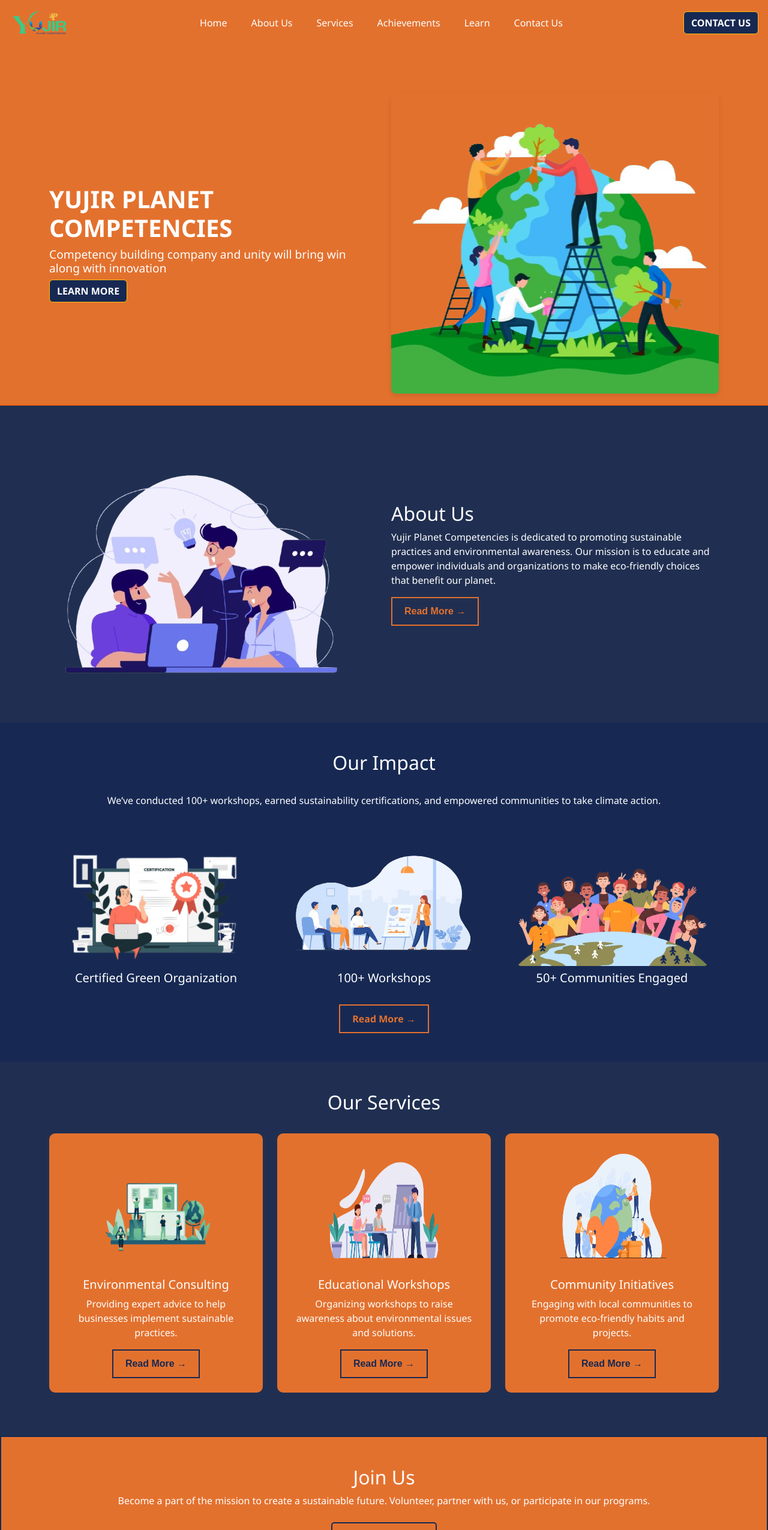
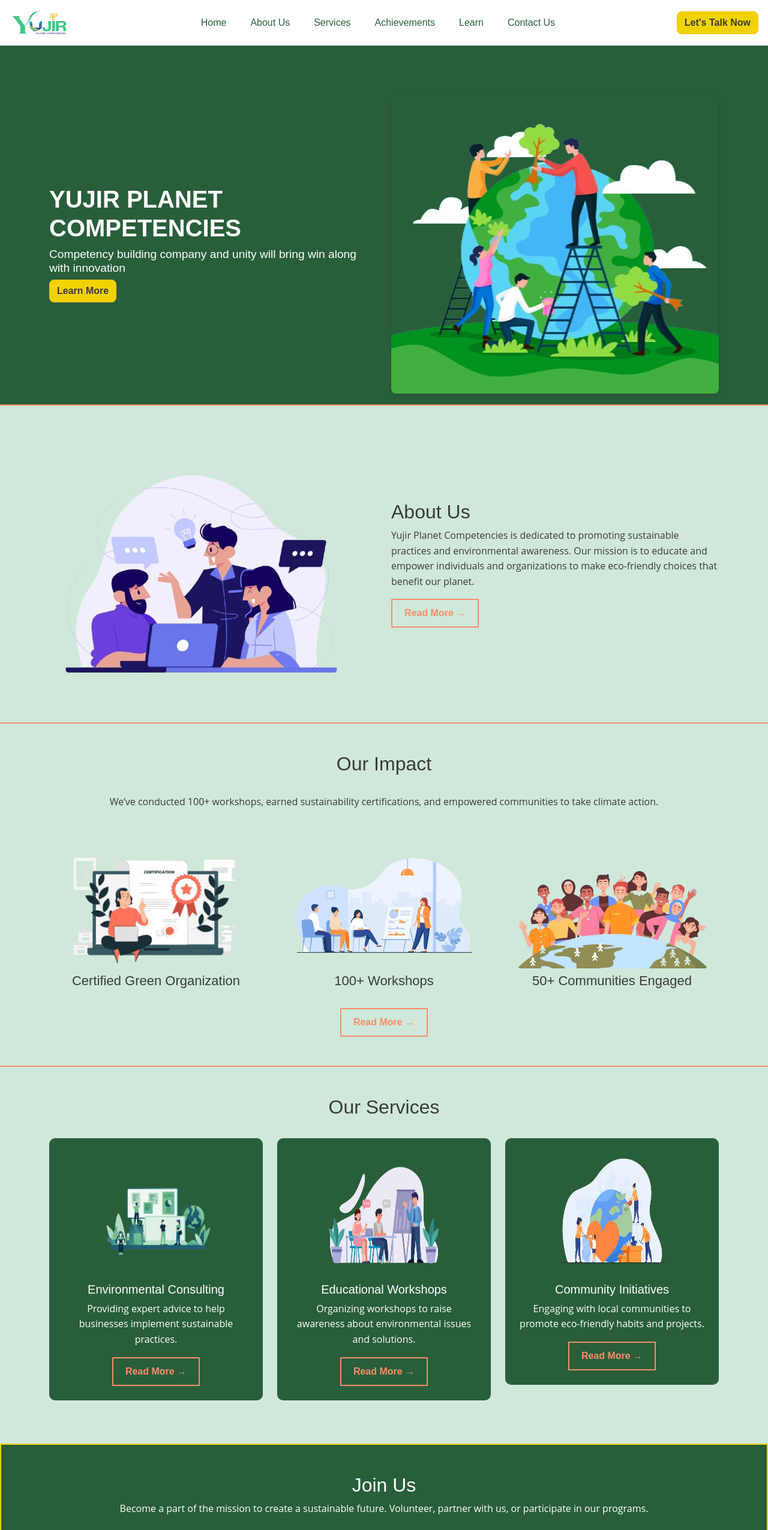
Before and after one commit to AdwaitaShinde/YPC-Website2, a plain HTML site: page index.html in a window 1280 px wide. Shown: the top 2550 px of the page at 60% size. Drawn offline with nearby package versions, Linux system fonts and the light colour scheme.

Commit message:
set size and color of lading page

```diff
--- a/css/style.css
+++ b/css/style.css
@@ -3,33 +3,57 @@
   background-color: #e3712e
 } */
 
+
+:root {
+  --primary-green: #295E3B;
+  --light-green: #CFE8DA;
+  --accent-yellow: #F1D302;
+  --accent-orange: #F78E69;
+  --text-dark: #3A3A3A;
+  --white: #FFFFFF;
+  --font-primary: 'Poppins', sans-serif;
+  --font-secondary: 'Open Sans', sans-serif;
+}
+
 html, body {
       height: 100%;
       margin: 0;
       padding: 0;
-      font-family: 'Segoe UI', sans-serif;
     }
 
 body {
       display: flex;
       flex-direction: column;
+      font-family: var(--font-primary);
     }
 
 main {
       flex: 1;
     }
 
+body p{
+  font-family: var(--font-secondary);
+  font-size: 16px;
+  line-height: 1.6;
+}
+
+body h3{
+  font-size: 22px;
+}
+}
+
 /* Navbar */
 .navbar {
-  background-color: #e3712e
+  background-color: var(--light-green);
+  font-size: 18PX;
 }
 
 .navbar-brand {
-  color: white !important;
+  color: var(--primary-green) !important;
 }
 
 .custom-link .nav-link {
-  color: white !important;
+  color: var(--primary-green) !important;
   font-weight: 500;
   margin: 0 12px;
   text-decoration: none;
@@ -42,7 +66,7 @@ main {
 .nav-link:active,
 .nav-link.show,
 .nav-item.active .nav-link {
-  color: white !important;
+  color: var(--primary-green) !important;
 }
 
 .custom-link .nav-link::after {
@@ -52,7 +76,7 @@ main {
   left: 0;
   width: 0;
   height: 2px;
-  background-color: white;
+  background-color: var(--primary-green);
   transition: width 0.3s ease;
 }
 
@@ -62,32 +86,31 @@ main {
 
 /* contact button */
 .contact-btn {
-  background-color: #172953;
-  color: white;
+  background-color: var(--accent-yellow);
+  color: var(--text-dark);
   font-weight: bold;
   transition: all 0.3s ease;
   transform: scale(1);
+  border-radius: 8px;
 }
 
 .contact-btn:hover {
-  background-color: #1c2c53;
+  background-color: var(--accent-yellow);
   transform: scale(1.1);
-  color: white;
 }
 
 .contact-btn:active {
-  background-color: #1c2c53;
-  color: white;
+  background-color: var(--accent-yellow);
 }
 
 
 /* Hero Section */
 .hero-section {
-      background-color: #e3712e;
+      background-color: var(--primary-green);
       color: white;
       padding: 80px 20px;
       height: 600px;
-      border-bottom: 2px solid #ee6516;
+      border-bottom: 2px solid var(--accent-orange);
     }
 
 .main-heading {
@@ -107,117 +130,49 @@ main {
     }
 
 
-.about-btn {
+.read-more-btn {
   display: inline-block;
   padding: 10px 20px;
-  border: 2px solid #e3712e;
-  color: #e3712e;
+  border: 2px solid var(--accent-orange);
+  color: var(--accent-orange);
   font-weight: bold;
   text-decoration: none;
   transition: all 0.3s ease;
   font-family: Arial, sans-serif;
 }
 
-.about-btn:hover {
-  background-color: #e3712e;
+.read-more-btn:hover {
+  background-color: #fa8960;
   color: white;
 }
 
-.about-btn:active {
-  background-color: #c44e1a;
-  color: white;
-}
-
-.impact-section {
-  background-color: #172953;
-  color: white;
-}
-
-.mission-btn {
-  display: inline-block;
-  padding: 10px 20px;
-  border: 2px solid #e3712e;
-  color: #e3712e;
-  font-weight: bold;
-  text-decoration: none;
-  transition: all 0.3s ease;
-}
-
-.mission-btn:hover {
-  background-color: #e3712e;
-  color: white;
-}
-
-.mission-btn:active {
-  background-color: #c44e1a;
-  color: white;
-}
-
-
-.service-btn {
-  display: inline-block;
-  padding: 10px 20px;
-  border: 2px solid #172953;
-  color: #172953;
-  font-weight: bold;
-  text-decoration: none;
-  transition: all 0.3s ease;
-  font-family: Arial, sans-serif;
-}
-
-.service-btn:hover {
-  background-color: #172953;;
-  color: white;
-}
-
-.service-btn:active {
-  background-color: #172953;
+.read-more-btn:active {
+  background-color: #fa8960;
   color: white;
 }
 
 
 .about-section {
-  background-color: #202f51;
-  color: white;
+  background-color: var(--light-green);
+  color: var(--text-dark);
+  border-bottom: 2px solid var(--accent-orange);
 }
 
-.learn-section {
-  background-color: #172953;
-}
-
-.learn-btn {
-  display: inline-block;
-  padding: 10px 20px;
-  border: 2px solid #e3712e;
-  color: #e3712e;
-  font-weight: bold;
-  text-decoration: none;
-  transition: all 0.3s ease;
-  margin-top: 10px;
-}
-
-.learn-btn:hover {
-  background-color: #e3712e;
-  color: white;
-}
-
-.learn-btn:active {
-  background-color: #c44e1a;
-  color: white;
-}
-
-.learn-image{
-  height: 300px;
-  width: 300px;
+.impact-section {
+  background-color: var(--light-green);
+  color: var(--text-dark);
+  border-bottom: 2px solid var(--accent-orange);
 }
 
 .services-section {
-  background-color: #202f51;
+  background-color: var(--light-green);
+  color: var(--text-dark);
+
 }
 
 
 .service-card {
-  background-color: #e3712e;
+  background-color: var(--primary-green);
   border-radius: 10px;
   transition: transform 0.3s ease;
 }
@@ -234,15 +189,27 @@ main {
 
 
 
+
+
+.learn-section {
+  background-color: var(--light-green);
+  color: var(--text-dark)
+}
+
+.learn-image{
+  height: 300px;
+  width: 300px;
+}
+
 .join-section {
-  background-color: #e3712e;
-  border: 2px solid #172953;
+  background-color: var(--primary-green);
+  border: 2px solid var(--accent-yellow);
 }
 
 .join-btn {
   display: inline-block;
   padding: 12px 25px;
-  border: 2px solid #172953;
+  border: 2px solid var(--accent-yellow);
   color: white;
   font-weight: bold;
   text-decoration: none;
@@ -251,12 +218,12 @@ main {
 }
 
 .join-btn:hover {
-  background-color: #172953;
-  color: white;
+  background-color: var(--accent-yellow);
+  color: var(--text-dark);
 }
 
 .join-btn:active {
-  background-color: #172953;
+  background-color: var(--accent-yellow);
   color: white;
 }
 
@@ -278,13 +245,13 @@ main {
 }
 
 .hero-contact-form {
-  background-color: #e3712e;
+  background-color: var(--primary-green);
   color: white;
 }
 
 .home-contact-btn {
   background-color: transparent;
-  border: 2px solid #172953;
+  border: 2px solid var(--accent-yellow);
   color:white;
   font-weight: bold;
   padding: 10px 20px;
@@ -294,12 +261,12 @@ main {
 }
 
 .home-contact-btn:hover {
-  background-color: #172953;
-  color: white;
+  background-color: var(--accent-yellow);
+  color: var(--text-dark);
 }
 
 .home-contact-btn:active {
-  background-color: #172953;
+  background-color: var(--accent-yellow);
   color: white;
 }
 
@@ -433,7 +400,7 @@ width: 400px;
 
 /* contact page */
 .contact-page-intro-section{
-      background-color: #e3712e;
+      background-color: var(--primary-green);
       color: white;
     }
 
--- a/index.html
+++ b/index.html
@@ -33,7 +33,7 @@
 
       </ul>
     </div>
-    <a class="btn btn-warning ms-auto contact-btn" href="contact.html">CONTACT US</a>
+    <a class="btn btn-warning ms-auto contact-btn" href="contact.html">Let's Talk Now</a>
   </nav>
 
 <main>
@@ -43,8 +43,9 @@
         <div class="row align-items-center">
           <div class="col-md-6 text-center text-md-start mb-4 mb-md-0">
             <h1 class="main-heading">YUJIR PLANET COMPETENCIES</h1>
-            <h5 class="sub-heading">Competency building company and unity will bring win along with innovation</h5>
-            <a class="btn btn-warning ms-auto contact-btn" href="contact.html">LEARN MORE</a>
+            <h2 class="sub-heading">Competency building company and unity will bring win along with innovation</h2>
+            <a class="btn btn-warning ms-auto contact-btn" href="contact.html">Learn More</a>
+
           </div>
           <div class="col-md-6">
             <img src="images/hero.png" alt="Building image" class="img-fluid" />
@@ -65,7 +66,7 @@
         <p>
           Yujir Planet Competencies is dedicated to promoting sustainable practices and environmental awareness. Our mission is to educate and empower individuals and organizations to make eco-friendly choices that benefit our planet.
         </p>
-<a class="about-btn" href="about.html">
+<a class="about-btn read-more-btn" href="about.html">
   <span>Read More</span> &rarr;
 </a>      </div>
     </div>
@@ -74,7 +75,7 @@
 
 <!-- Impact-section -->
 <section class="impact-section py-5">
-  <div class="container text-center text-white">
+  <div class="container text-center">
     <h2>Our Impact</h2>
     <br>
     <p>We’ve conducted 100+ workshops, earned sustainability certifications, and empowered communities to take climate action.</p>
@@ -82,19 +83,19 @@
     <div class="row mt-4">
       <div class="col-md-4">
         <img src="images/Impact1.png" alt="Certificate" class="img-fluid mb-2" style="height:200px;">
-        <h5>Certified Green Organization</h5>
+        <h3>Certified Green Organization</h3>
       </div>
       <div class="col-md-4">
         <img src="images/Impact2.png" alt="Workshops" class="img-fluid mb-2" style="height:200px;">
-        <h5>100+ Workshops</h5>
+        <h3>100+ Workshops</h3>
       </div>
       <div class="col-md-4">
         <img src="images/Impact3.png" alt="Communities" class="img-fluid mb-2" style="height:200px;">
-        <h5>50+ Communities Engaged</h5>
+        <h3>50+ Communities Engaged</h3>
       </div>
     </div>
 
-    <a href="achievements.html" class="mission-btn mt-4">Read More →</a>
+    <a href="achievements.html" class="mission-btn mt-4 read-more-btn">Read More →</a>
   </div>
 </section>
 
@@ -103,7 +104,7 @@
   <!-- Services Section -->
 <section class="services-section py-5">
   <div class="container">
-    <h2 class="text-white text-center">Our Services</h2>
+    <h2 class="text-center">Our Services</h2>
     <br>
     <div class="row">
       <div class="col-md-4 mb-4">
@@ -111,7 +112,7 @@
           <img src="images/Consulting.png" alt="Consulting" class="services-img mb-3">
           <h5>Environmental Consulting</h5>
           <p>Providing expert advice to help businesses implement sustainable practices.</p>
-          <a class="service-btn" href="services.html"><span>Read More</span> &rarr;</a>
+          <a class="service-btn read-more-btn" href="services.html"><span>Read More</span> &rarr;</a>
         </div>
       </div>
       <div class="col-md-4 mb-4">
@@ -119,7 +120,7 @@
           <img src="images/Educational.png" alt="Educational" class="services-img mb-3">
           <h5>Educational Workshops</h5>
           <p>Organizing workshops to raise awareness about environmental issues and solutions.</p>
-          <a class="service-btn" href="services.html"><span>Read More</span> &rarr;</a>
+          <a class="service-btn read-more-btn" href="services.html"><span>Read More</span> &rarr;</a>
         </div>
       </div>
       <div class="col-md-4 mb-4">
@@ -127,7 +128,7 @@
           <img src="images/community.png" alt="Community" class="services-img mb-3">
           <h5>Community Initiatives</h5>
           <p>Engaging with local communities to promote eco-friendly habits and projects.</p>
-          <a class="service-btn" href="services.html"><span>Read More</span> &rarr;</a>
+          <a class="service-btn read-more-btn" href="services.html"><span>Read More</span> &rarr;</a>
         </div>
       </div>
     </div>
@@ -144,7 +145,7 @@
 </section>
 
 <section class="learn-section py-5">
-  <div class="container text-white">
+  <div class="container">
     <h2 class="text-center mb-5">Learn & Engage</h2>
 
     <div class="row align-items-center mb-4">
@@ -152,9 +153,9 @@
         <img src="images/learn-1.png" alt="Quiz" class="img-fluid rounded learn-image">
       </div>
       <div class="col-md-6">
-        <h4>Learn About Climate Change</h4>
+        <h3>Learn About Climate Change</h3>
         <p>Learn about climate change and digital sustainability.</p>
-        <a href="quiz.html" class="learn-btn">Read More →</a>
+        <a href="quiz.html" class="learn-btn read-more-btn">Read More →</a>
       </div>
     </div>
 
@@ -163,9 +164,9 @@
         <img src="images/learn-2.png" alt="Tips" class="img-fluid rounded learn-image">
       </div>
       <div class="col-md-6">
-        <h4>Learn the Impact of Climate Change on the Environment and Humanity</h4>
+        <h3>Learn the Impact of Climate Change on the Environment and Humanity</h3>
         <p>Understand the real-world effects of climate change — from natural disasters to human health.</p>
-        <a href="tips.html" class="learn-btn">Read More →</a>
+        <a href="tips.html" class="learn-btn read-more-btn">Read More →</a>
       </div>
     </div>
 
@@ -174,9 +175,9 @@
         <img src="images/learn-3.png" alt="Challenge" class="img-fluid rounded learn-image">
       </div>
       <div class="col-md-6">
-        <h4>Learn Green Tips</h4>
+        <h3>Learn Green Tips</h3>
         <p>Simple Actions, Big Impact for a Greener Future.</p>
-        <a href="challenge.html" class="learn-btn">Read More →</a>
+        <a href="challenge.html" class="learn-btn read-more-btn">Read More →</a>
       </div>
     </div>
 
```
